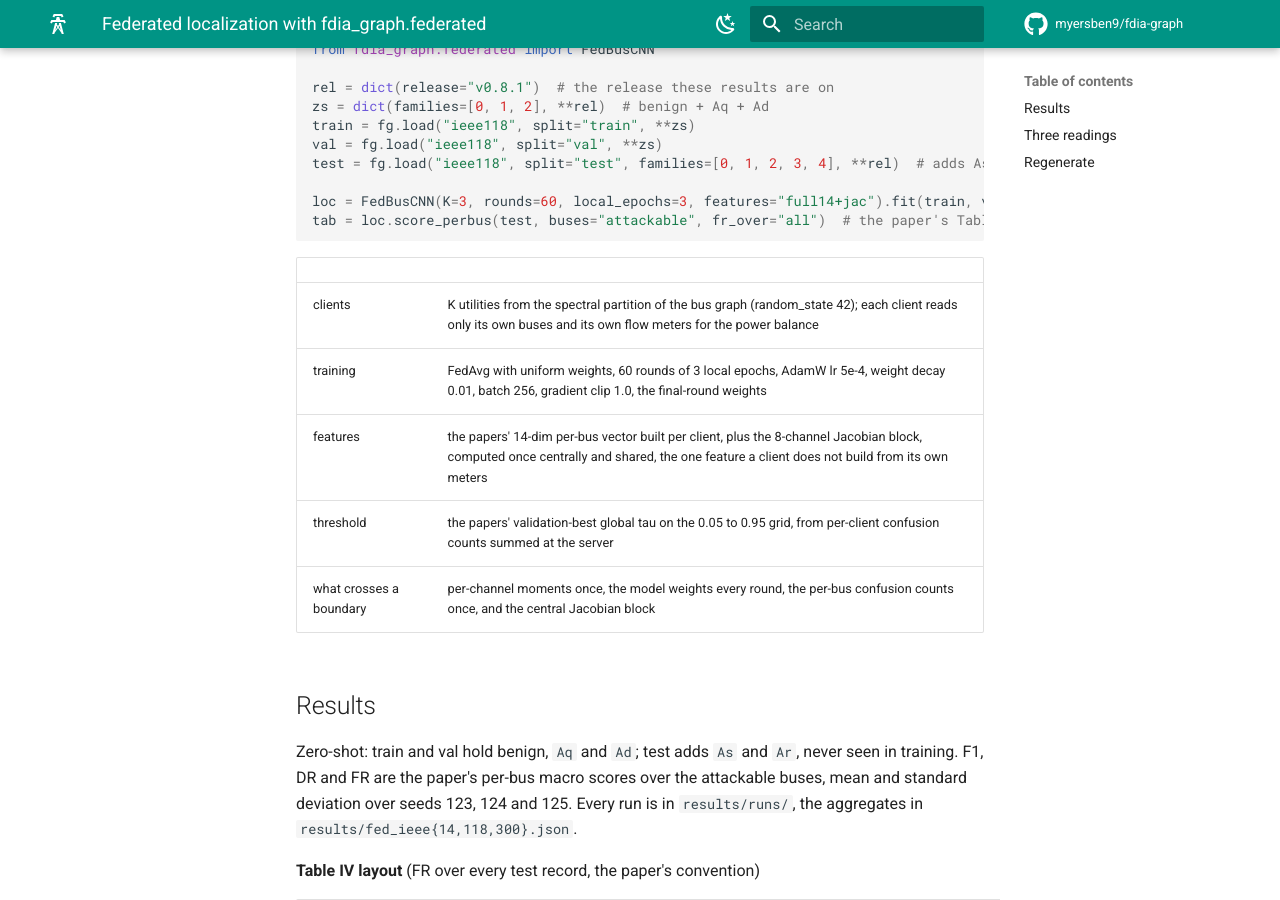
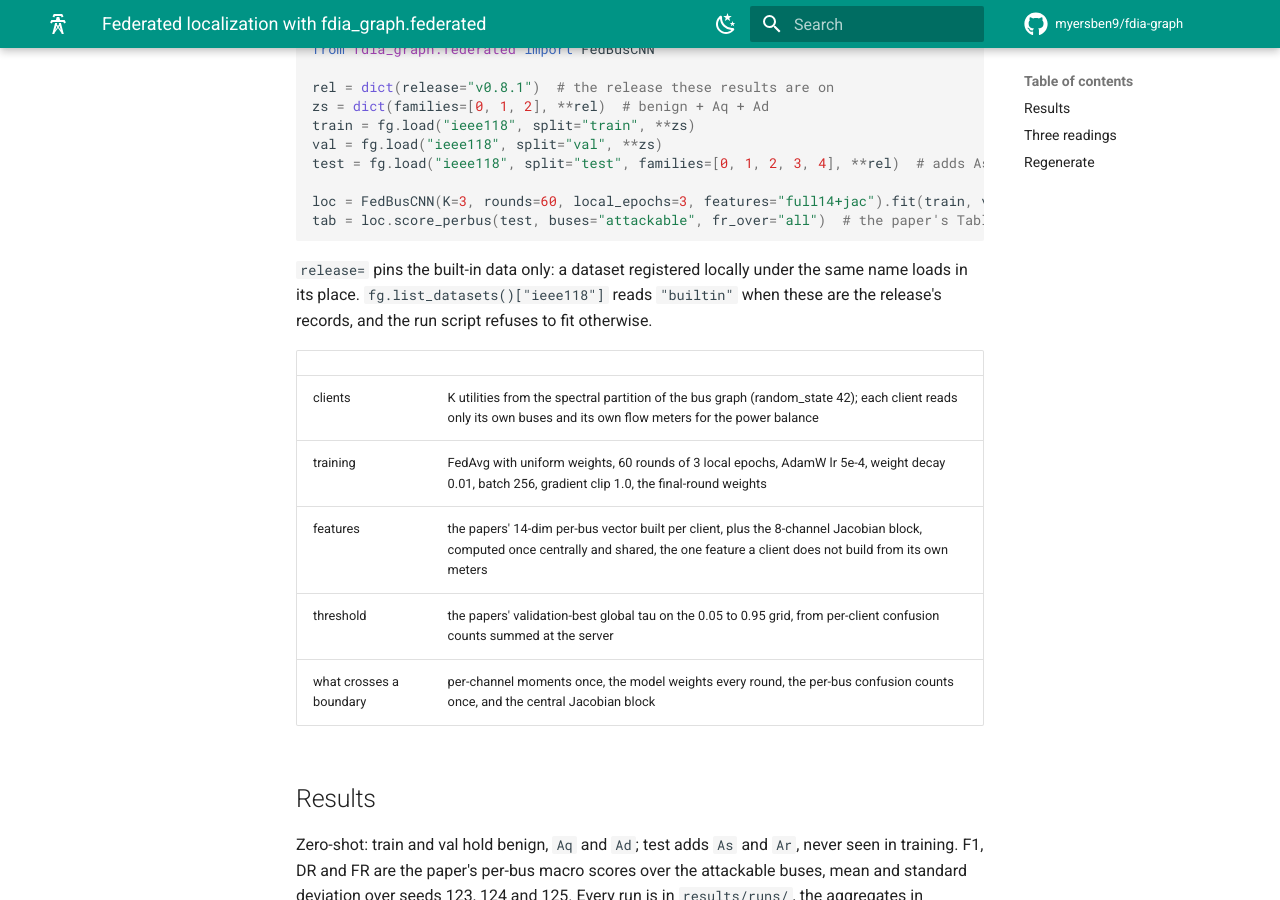
Before and after one commit to myersben9/fdia-graph, an MkDocs documentation site: the page built from docs/federated/README.md, in a window 1280 px wide and 900 px high, scrolled down 326 px. Built offline with MkDocs 1.6.1 and Material for MkDocs 9.7.7, drawn with Linux system fonts in a browser that asks for light colours; comment, search, counter and statistics services are not loaded; the version menu is left out.

Commit message:
Note in the federated guide that a local dataset can shadow the pinned release

````diff
--- a/docs/federated/README.md
+++ b/docs/federated/README.md
@@ -16,6 +16,10 @@ test = fg.load("ieee118", split="test", families=[0, 1, 2, 3, 4], **rel)  # adds
 loc = FedBusCNN(K=3, rounds=60, local_epochs=3, features="full14+jac").fit(train, val=val)
 tab = loc.score_perbus(test, buses="attackable", fr_over="all")  # the paper's Table IV block
 ```
+
+`release=` pins the built-in data only: a dataset registered locally under the same name loads in
+its place. `fg.list_datasets()["ieee118"]` reads `"builtin"` when these are the release's records,
+and the run script refuses to fit otherwise.
 
 | | |
 |---|---|
````
